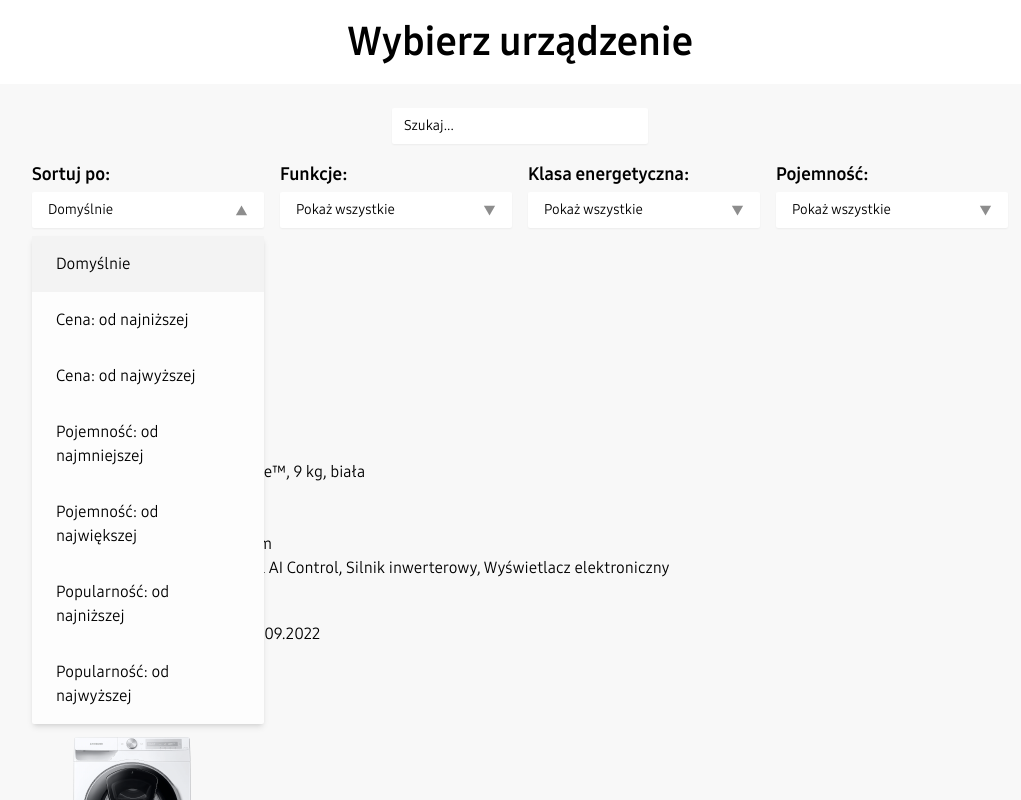
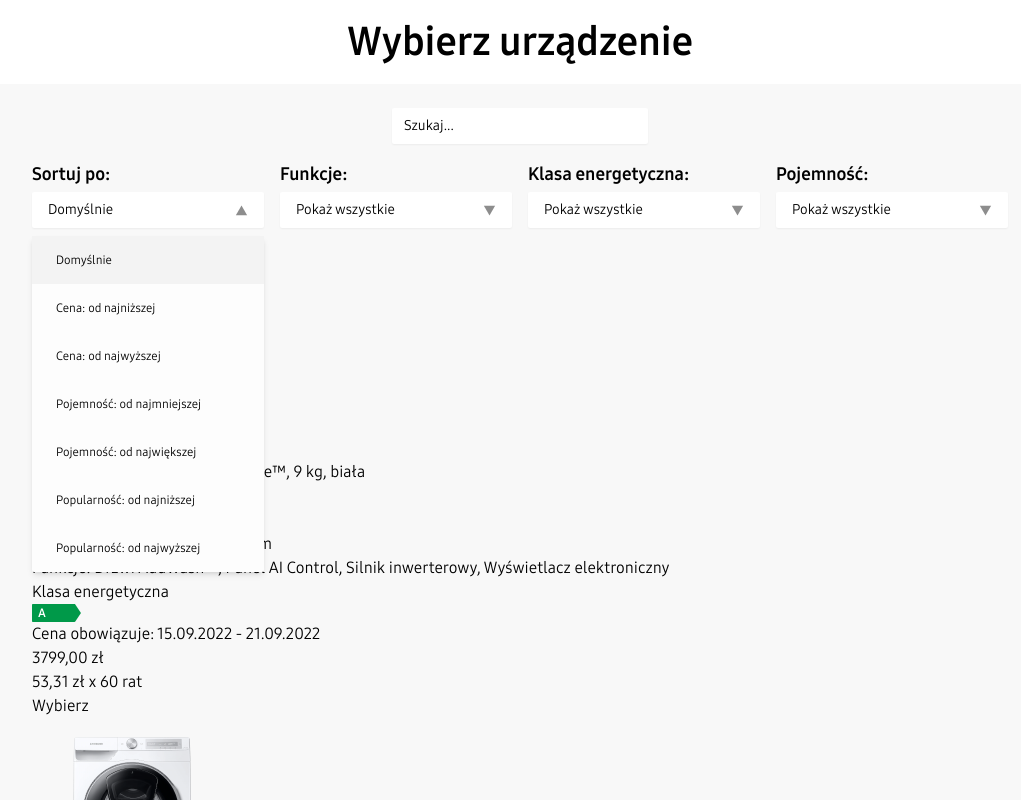
Before and after one commit to mikepatch/cheil--recruitment-assignment, a React (Vite) app: page / in a window 1280 px wide. Both pictures are taken after a click on the button "Domyślnie". Shown: the top 800 px of the page, without its empty margins (120-1141 px from the left). Built offline with nearby package versions, Linux system fonts and the light colour scheme.

Commit message:
patch: Update select option font size to match Figma design

```diff
--- a/src/components/filter-section/CustomSelect.tsx
+++ b/src/components/filter-section/CustomSelect.tsx
@@ -66,7 +66,7 @@ export const CustomSelect = ({ id, label, options, onChange }: CustomSelectProps
 					id={`${id}-options`}
 					role="listbox"
 					aria-labelledby={`${id}-label`}
-					className="bg-bg-tertiary absolute top-full z-10 w-full transform rounded-sm shadow-md"
+					className="bg-bg-tertiary absolute top-full z-10 w-full text-xs transform rounded-sm shadow-md"
 				>
 					{options.map((option, index) => (
 						<li
```
